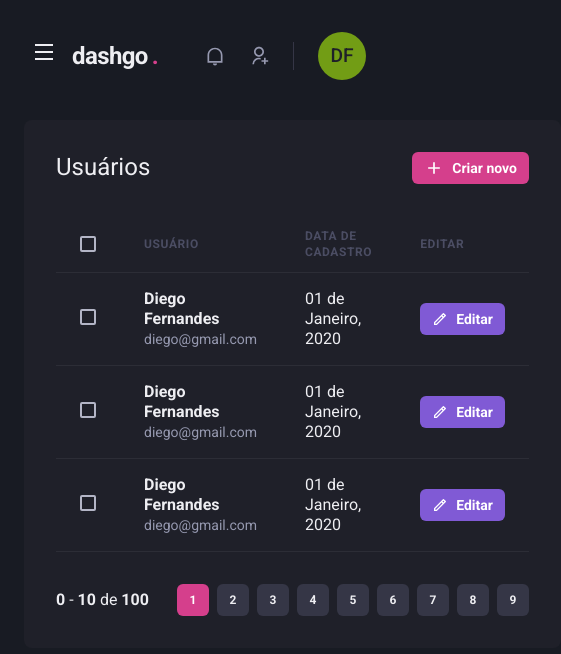
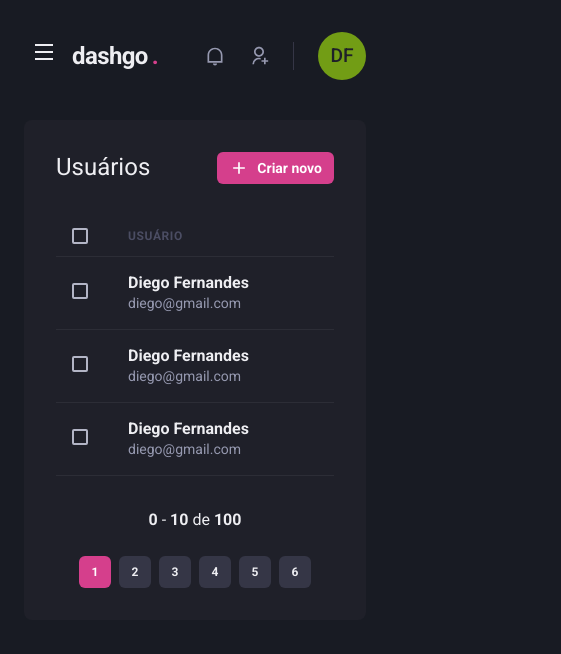
Before and after one commit to natn4y/dashGo, a Next.js app: page /users in a window 390 px wide. Shown: the top 654 px of the page, 561 px wide, since content can reach past the window. Built offline with nearby package versions, Linux system fonts and the light colour scheme.

Commit message:
Página users responsiva

```diff
--- a/src/components/Pagination/index.tsx
+++ b/src/components/Pagination/index.tsx
@@ -1,9 +1,10 @@
-import { Box, HStack } from "@chakra-ui/react";
+import { Box, HStack, Stack } from "@chakra-ui/react";
 import { PaginationItem } from "./PaginationItem";
 
 export function Pagination() {
   return (
-    <HStack
+    <Stack
+      direction={["column", "row"]}
       spacing="6"
       mt="8"
       justify="space-between"
@@ -20,10 +21,7 @@
         <PaginationItem number={4} />
         <PaginationItem number={5} />
         <PaginationItem number={6} />
-        <PaginationItem number={7} />
-        <PaginationItem number={8} />
-        <PaginationItem number={9} />
       </HStack>
-      </HStack>
+      </Stack>
   );
 }
--- a/src/pages/users/index.tsx
+++ b/src/pages/users/index.tsx
@@ -1,10 +1,15 @@
-import { Box, Button, Checkbox, Flex, Heading, Icon, Table, Tbody, Td, Th, Thead, Tr, Text } from "@chakra-ui/react";
+import { Box, Button, Checkbox, Flex, Heading, Icon, Table, Tbody, Td, Th, Thead, Tr, Text, useBreakpointValue } from "@chakra-ui/react";
 import { RiAddLine, RiPencilLine } from "react-icons/ri";
 import { Header } from "../../components/Header";
 import { Pagination } from "../../components/Pagination";
 import { Sidebar } from '../../components/Sidebar';
 
-export default function userList() {
+export default function UserList() {
+  const isWideVersion = useBreakpointValue({
+    base: false,
+    lg: true
+  })
+
   return (
     <Box>
       <Header />
@@ -36,17 +41,17 @@
           <Table colorScheme="whiteAlpha">
             <Thead>
               <Tr>
-                <Th px="6" color="gray.300" w="8">
+                <Th px={["4", "4", "6"]} color="gray.300" w="8">
                   <Checkbox colorScheme="pink" />
                 </Th>
                 <Th>Usuário</Th>
-                <Th>Data de cadastro</Th>
-                <Th w="8">Editar</Th>
+                { isWideVersion && <Th>Data de cadastro</Th> }
+                { isWideVersion && <Th w="8">Editar</Th> }
               </Tr>
             </Thead>
             <Tbody>
               <Tr>
-                <Td px="6">
+                <Td px={["4", "4", "6"]}>
                   <Checkbox colorScheme="pink" />
                 </Td>
                 <Td>
@@ -59,8 +64,8 @@
                     </Text>
                   </Box>
                 </Td>
-                <Td>01 de Janeiro, 2020</Td>
-                <Td>
+                {isWideVersion && <Td>01 de Janeiro, 2020</Td>}
+                {isWideVersion && <Td>
                   <Button
                     as="a"
                     size="sm"
@@ -70,11 +75,11 @@
                   >
                     Editar
                   </Button>
-                </Td>
+                </Td> }
               </Tr>
 
               <Tr>
-                <Td px="6">
+                <Td px={["4", "4", "6"]}>
                   <Checkbox colorScheme="pink" />
                 </Td>
                 <Td>
@@ -87,8 +92,8 @@
                     </Text>
                   </Box>
                 </Td>
-                <Td>01 de Janeiro, 2020</Td>
-                <Td>
+                {isWideVersion && <Td>01 de Janeiro, 2020</Td>}
+                {isWideVersion && <Td>
                   <Button
                     as="a"
                     size="sm"
@@ -98,11 +103,11 @@
                   >
                     Editar
                   </Button>
-                </Td>
+                </Td> }
               </Tr>
 
               <Tr>
-                <Td px="6">
+                <Td px={["4", "4", "6"]}>
                   <Checkbox colorScheme="pink" />
                 </Td>
                 <Td>
@@ -115,8 +120,8 @@
                     </Text>
                   </Box>
                 </Td>
-                <Td>01 de Janeiro, 2020</Td>
-                <Td>
+                {isWideVersion && <Td>01 de Janeiro, 2020</Td>}
+                {isWideVersion && <Td>
                   <Button
                     as="a"
                     size="sm"
@@ -126,7 +131,7 @@
                   >
                     Editar
                   </Button>
-                </Td>
+                </Td> }
               </Tr>
             </Tbody>
           </Table>
```
